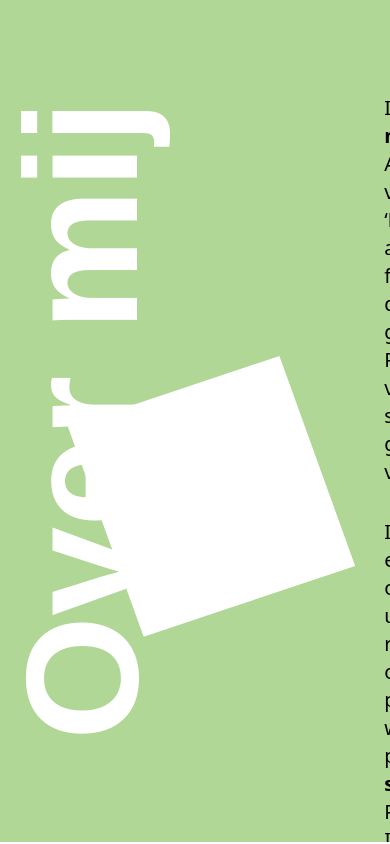
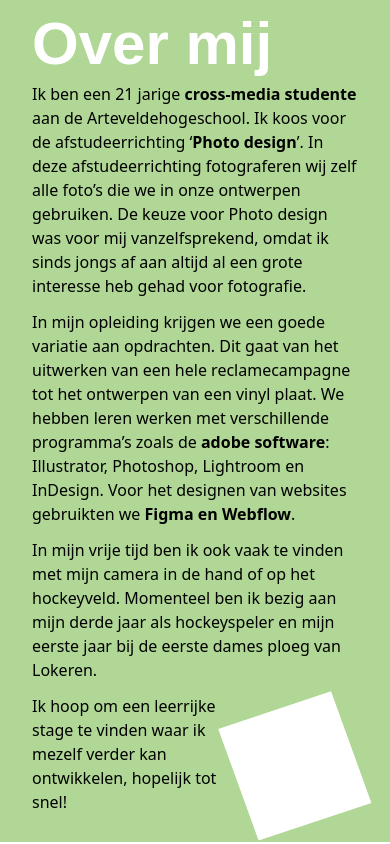
Before and after one commit to Vandammecasper/portfolio-lien, a React (Vite) app in the folder portfolioLien/: page / in a window 390 px wide. Shown: the part 942-1786 px from the top of the page. Built offline with nearby package versions, Linux system fonts and the light colour scheme.

Commit message:
about me part responsive

```diff
--- a/portfolioLien/src/components/pages/Home/Home.tsx
+++ b/portfolioLien/src/components/pages/Home/Home.tsx
@@ -19,16 +19,16 @@ const Home = () => {
         </div>
         <img src="/double_arrow.svg" alt="" className="absolute bottom-4 animate-bounce place-self-center" />
       </div>
-      <img src="/portfolio_icon_green.svg" alt="" className="absolute h-64 sm:h-80 lg:h-96 -ml-24 sm:-ml-32 -mt-28 sm:-mt-44 lg:-mt-52" />
-      <div className="w-screen h-screen bg-primary mt-24 overflow-hidden flex p-40 pr-56">
-        <h1 className="text-white text-10xl 2xl:text-11xl font-ivyMode font-bold -rotate-90 text-nowrap -ml-64 2xl:-ml-60">Over mij</h1>
-        <div className="-ml-40 2xl:-ml-72 2xl:self-center">
-          <p className="text-xl 2xl:text-2xl -mt-16">Ik ben een 21 jarige <span className="font-bold">cross-media studente</span> aan de Arteveldehogeschool. Ik koos voor de afstudeerrichting ‘<span className="font-bold">Photo design</span>’. In deze afstudeerrichting fotograferen wij zelf alle foto’s die we in onze ontwerpen gebruiken. De keuze voor Photo design was voor mij vanzelfsprekend, omdat ik sinds jongs af aan altijd al een grote interesse heb gehad voor fotografie.</p>
-          <p className="text-xl 2xl:text-2xl mt-8">In mijn opleiding krijgen we een goede variatie aan opdrachten. Dit gaat van het uitwerken van een hele reclamecampagne tot het ontwerpen van een vinyl plaat. We hebben leren werken met verschillende programma’s zoals de <span className="font-bold">adobe software</span>: Illustrator, Photoshop, Lightroom en InDesign. Voor het designen van websites gebruikten we <span className="font-bold">Figma en Webflow</span>.</p>
-          <p className="text-xl 2xl:text-2xl mt-8 max-2xl:pr-40 2xl:pr-44">In mijn vrije tijd ben ik ook vaak te vinden met mijn camera in de hand of op het hockeyveld. Momenteel ben ik bezig aan mijn derde jaar als hockeyspeler en mijn eerste jaar bij de eerste dames ploeg van Lokeren.</p>
-          <p className="text-xl 2xl:text-2xl mt-8 pr-40 2xl:pr-48">Ik hoop om een leerrijke stage te vinden waar ik mezelf verder kan ontwikkelen, hopelijk tot snel!</p>
+      <img src="/portfolio_icon_green.svg" alt="" className="absolute h-64 sm:h-80 lg:h-96 -ml-24 sm:-ml-32 -mt-28 sm:-mt-44 lg:-mt-52 -z-10" />
+      <div className="w-screen h-screen bg-primary mt-24 overflow-hidden md:flex md:p-40 px-8 md:pr-12 lg:pr-20 xl:pr-56">
+        <h1 className="text-white text-6xl sm:text-8xl md:text-9xl lg:text-10xl 2xl:text-11xl font-ivyMode font-bold md:-rotate-90 text-nowrap max-lg:mt-4 z-10 md:-ml-52 lg:-ml-80 xl:-ml-64 2xl:-ml-60">Over mij</h1>
+        <div className="md:-ml-64 lg:-ml-56 xl:-ml-40 2xl:-ml-72 2xl:self-center">
+          <p className="sm:text-lg lg:text-xl 2xl:text-2xl mt-2 md:-mt-32 lg:-mt-16">Ik ben een 21 jarige <span className="font-bold">cross-media studente</span> aan de Arteveldehogeschool. Ik koos voor de afstudeerrichting ‘<span className="font-bold">Photo design</span>’. In deze afstudeerrichting fotograferen wij zelf alle foto’s die we in onze ontwerpen gebruiken. De keuze voor Photo design was voor mij vanzelfsprekend, omdat ik sinds jongs af aan altijd al een grote interesse heb gehad voor fotografie.</p>
+          <p className="sm:text-lg lg:text-xl 2xl:text-2xl mt-3 sm:mt-4 lg:mt-8">In mijn opleiding krijgen we een goede variatie aan opdrachten. Dit gaat van het uitwerken van een hele reclamecampagne tot het ontwerpen van een vinyl plaat. We hebben leren werken met verschillende programma’s zoals de <span className="font-bold">adobe software</span>: Illustrator, Photoshop, Lightroom en InDesign. Voor het designen van websites gebruikten we <span className="font-bold">Figma en Webflow</span>.</p>
+          <p className="sm:text-lg lg:text-xl 2xl:text-2xl mt-3 sm:mt-4 lg:mt-8 max-sm:pr-0 max-lg:pr-24 max-2xl:pr-40 2xl:pr-44">In mijn vrije tijd ben ik ook vaak te vinden met mijn camera in de hand of op het hockeyveld. Momenteel ben ik bezig aan mijn derde jaar als hockeyspeler en mijn eerste jaar bij de eerste dames ploeg van Lokeren.</p>
+          <p className="sm:text-lg lg:text-xl 2xl:text-2xl mt-3 sm:mt-4 lg:mt-8 mr-32 sm:pr-40 2xl:pr-48">Ik hoop om een leerrijke stage te vinden waar ik mezelf verder kan ontwikkelen, hopelijk tot snel!</p>
         </div>
-      <img src="/portfolio_icon_white2.svg" alt="" className="absolute right-0 mt-32 2xl:mt-80"/>
+      <img src="/portfolio_icon_white2.svg" alt="" className="absolute max-lg:h-56 max-xl:h-72 right-0 -mt-40 sm:-mt-36 md:mt-80 lg:mt-64 xl:mt-32 2xl:mt-80"/>
       </div>
       <div className="mt-32 overflow-hidden">
         <h2 className="ml-24 text-6xl">BENIEUWD NAAR MIJN WERK?</h2>
```
